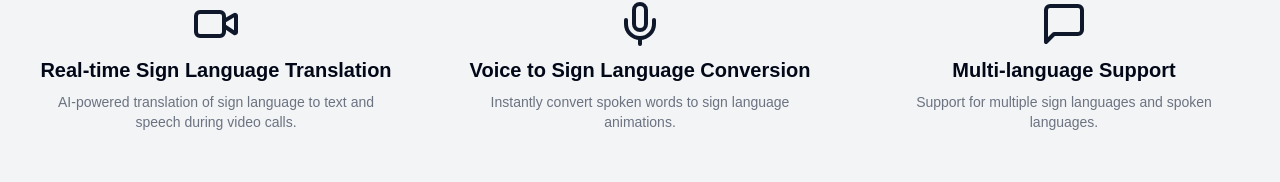
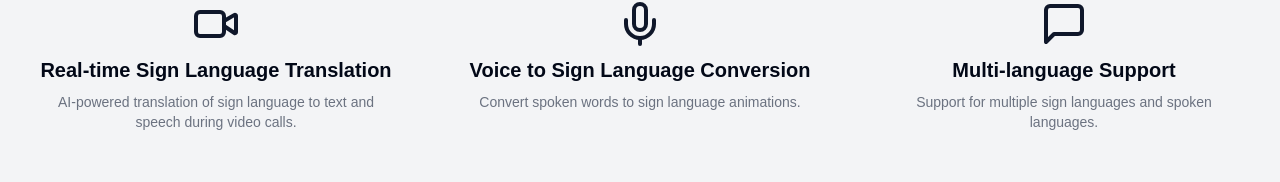
Before and after one commit to brunoestrad/lilly-accessibility, a Next.js app in the folder signSync/: page / in a window 1280 px wide. Shown: the part 868-1050 px from the top of the page. Built offline with nearby package versions, Linux system fonts and the light colour scheme.

Commit message:
Change to landing page

```diff
--- a/signSync/src/components/landing-page.tsx
+++ b/signSync/src/components/landing-page.tsx
@@ -56,7 +56,7 @@ export function LandingPageComponent() {
                 <Mic className="h-12 w-12 text-primary" />
                 <h3 className="text-xl font-bold">Voice to Sign Language Conversion</h3>
                 <p className="text-sm text-gray-500 dark:text-gray-400 text-center">
-                  Instantly convert spoken words to sign language animations.
+                  Convert spoken words to sign language animations.
                 </p>
               </div>
               <div className="flex flex-col items-center space-y-2 border-gray-800 p-4 rounded-lg">
```
